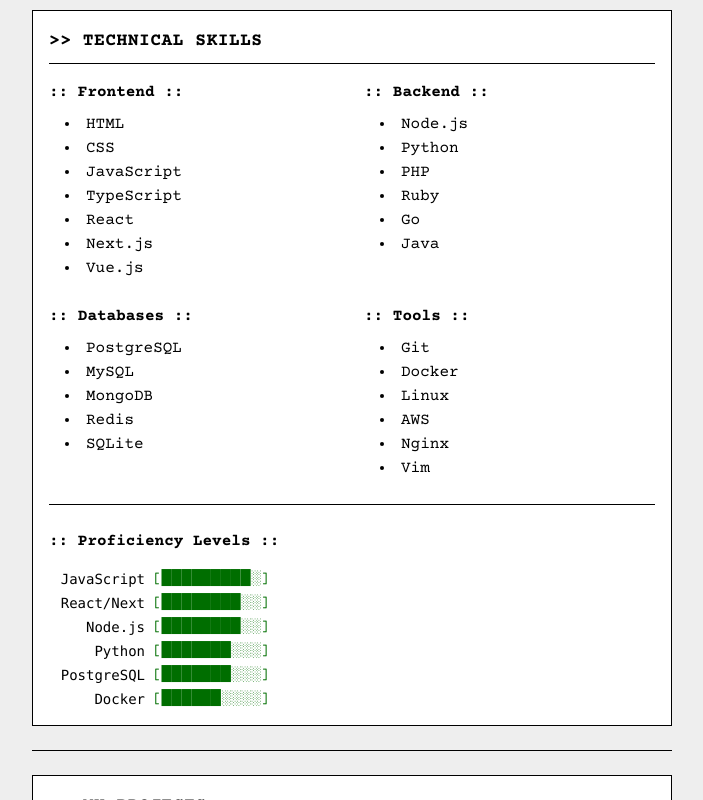
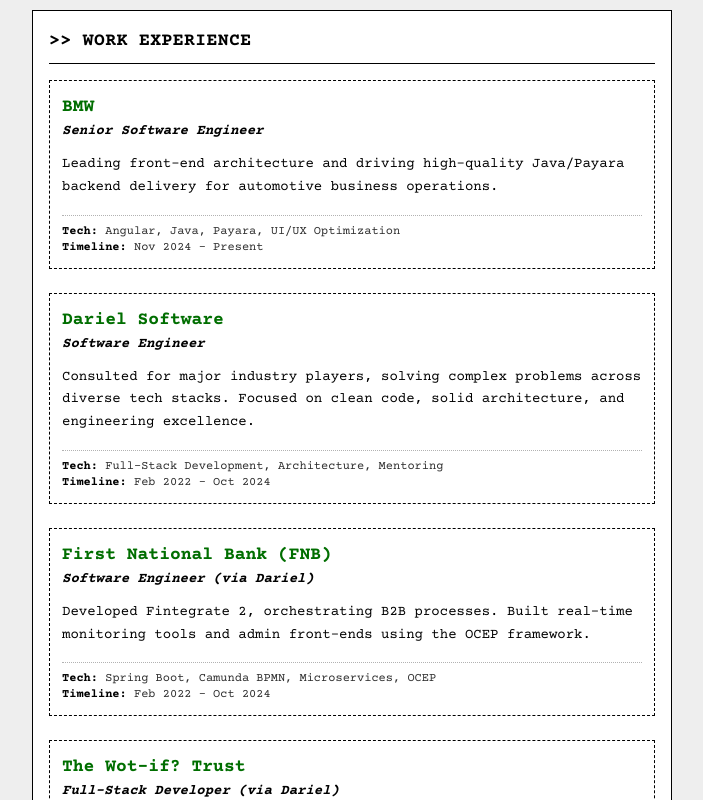
Before and after one commit to MAYasin/mayasin.github.io, a Next.js app: page / in a window 1280 px wide. Shown: the part 820-1620 px from the top of the page, without its empty margins (288-991 px from the left). Built offline with nearby package versions, Linux system fonts and the light colour scheme.

Commit message:
experience section added

```diff
--- /dev/null
+++ b/app/components/experience-section.tsx
@@ -0,0 +1,65 @@
+export default function ExperienceSection() {
+  const experiences = [
+    {
+      company: 'BMW',
+      role: 'Senior Software Engineer',
+      period: 'Nov 2024 - Present',
+      tech: 'Angular, Java, Payara, UI/UX Optimization',
+      description: 'Leading front-end architecture and driving high-quality Java/Payara backend delivery for automotive business operations.',
+    },
+    {
+      company: 'Dariel Software',
+      role: 'Software Engineer',
+      period: 'Feb 2022 - Oct 2024',
+      tech: 'Full-Stack Development, Architecture, Mentoring',
+      description: 'Consulted for major industry players, solving complex problems across diverse tech stacks. Focused on clean code, solid architecture, and engineering excellence.',
+    },
+    {
+      company: 'First National Bank (FNB)',
+      role: 'Software Engineer (via Dariel)',
+      period: 'Feb 2022 - Oct 2024',
+      tech: 'Spring Boot, Camunda BPMN, Microservices, OCEP',
+      description: 'Developed Fintegrate 2, orchestrating B2B processes. Built real-time monitoring tools and admin front-ends using the OCEP framework.',
+    },
+    {
+      company: 'The Wot-if? Trust',
+      role: 'Full-Stack Developer (via Dariel)',
+      period: 'Feb 2022 - Dec 2022',
+      tech: '.NET, Angular, Legacy Migration',
+      description: 'Modernized legacy software to modern .NET/Angular. Redesigned interfaces and implemented new reporting/statistics features.',
+    }
+  ];
+
+  return (
+    <section className="retro-section">
+      <h2 className="retro-heading mb-4 border-b border-foreground pb-2">
+        &gt;&gt; Work Experience
+      </h2>
+
+      <div className="space-y-6">
+        {experiences.map((exp, index) => (
+          <div key={index} className="border border-dashed border-foreground p-3">
+            <h3 className="font-bold text-terminal-green text-lg">
+              {exp.company}
+            </h3>
+            <p className="font-bold italic text-sm">{exp.role}</p>
+
+
+            <p className="mt-3 text-sm leading-relaxed">
+              {exp.description}
+            </p>
+
+            <div className="mt-4 pt-2 border-t border-dotted border-foreground/30">
+              <p className="text-xs text-muted-foreground">
+                <span className="font-bold text-foreground">Tech:</span> {exp.tech}
+              </p>
+              <p className="text-xs text-muted-foreground">
+                <span className="font-bold text-foreground">Timeline:</span> {exp.period}
+              </p>
+            </div>
+          </div>
+        ))}
+      </div>
+    </section>
+  );
+}
--- a/app/components/nav.tsx
+++ b/app/components/nav.tsx
@@ -8,7 +8,7 @@
 const Nav = ({ activeSection, onNavigate }: NavProps) => {
   const navItems = [
     { id: 'about', label: '[About Me]' },
-    { id: 'skills', label: '[Skills]' },
+    { id: 'experience', label: '[Experience]' },
     { id: 'projects', label: '[Projects]' },
     { id: 'contact', label: '[Contact]' }
   ];
--- a/app/components/skills-section.tsx
+++ /dev/null
@@ -1,81 +0,0 @@
-const SkillsSection = () => {
-  const skills = {
-    frontend: ['HTML', 'CSS', 'JavaScript', 'TypeScript', 'React', 'Next.js', 'Vue.js'],
-    backend: ['Node.js', 'Python', 'PHP', 'Ruby', 'Go', 'Java'],
-    databases: ['PostgreSQL', 'MySQL', 'MongoDB', 'Redis', 'SQLite'],
-    tools: ['Git', 'Docker', 'Linux', 'AWS', 'Nginx', 'Vim'],
-  };
-
-  const renderSkillBar = (skill: string, level: number) => {
-    // 10-point scale for the retro progress bar
-    const filled = '█'.repeat(level);
-    const empty = '░'.repeat(10 - level);
-
-    return (
-      <div key={skill} className="flex items-center gap-2 whitespace-nowrap">
-        <span className="w-24 text-right font-mono">{skill}</span>
-        <span className="text-terminal-green">[{filled}{empty}]</span>
-      </div>
-    );
-  };
-
-  return (
-    <section className="retro-section">
-      <h2 className="retro-heading mb-4 border-b border-foreground pb-2">
-        &gt;&gt; Technical Skills
-      </h2>
-
-      <div className="grid grid-cols-1 md:grid-cols-2 gap-6">
-        <div>
-          <h3 className="font-bold mb-2">:: Frontend ::</h3>
-          <ul className="retro-list">
-            {skills.frontend.map(skill => (
-              <li key={skill}>{skill}</li>
-            ))}
-          </ul>
-        </div>
-
-        <div>
-          <h3 className="font-bold mb-2">:: Backend ::</h3>
-          <ul className="retro-list">
-            {skills.backend.map(skill => (
-              <li key={skill}>{skill}</li>
-            ))}
-          </ul>
-        </div>
-
-        <div>
-          <h3 className="font-bold mb-2">:: Databases ::</h3>
-          <ul className="retro-list">
-            {skills.databases.map(skill => (
-              <li key={skill}>{skill}</li>
-            ))}
-          </ul>
-        </div>
-
-        <div>
-          <h3 className="font-bold mb-2">:: Tools ::</h3>
-          <ul className="retro-list">
-            {skills.tools.map(skill => (
-              <li key={skill}>{skill}</li>
-            ))}
-          </ul>
-        </div>
-      </div>
-
-      <hr className="my-6 border-foreground" />
-
-      <h3 className="font-bold mb-4">:: Proficiency Levels ::</h3>
-      <div className="space-y-1 text-sm overflow-x-auto">
-        {renderSkillBar('JavaScript', 9)}
-        {renderSkillBar('React/Next', 8)}
-        {renderSkillBar('Node.js', 8)}
-        {renderSkillBar('Python', 7)}
-        {renderSkillBar('PostgreSQL', 7)}
-        {renderSkillBar('Docker', 6)}
-      </div>
-    </section>
-  );
-};
-
-export default SkillsSection;
--- a/app/page.tsx
+++ b/app/page.tsx
@@ -5,7 +5,7 @@
 import Nav from './components/nav';
 import AboutSection from './components/about-section';
 import Footer from './components/footer';
-import SkillsSection from './components/skills-section';
+import ExperienceSection from './components/experience-section';
 import ProjectsSection from './components/project-section';
 import ContactSection from './components/contact-section';
 
@@ -13,7 +13,7 @@
   const [activeSection, setActiveSection] = useState('about');
 
   const aboutRef = useRef<HTMLDivElement>(null);
-  const skillsRef = useRef<HTMLDivElement>(null);
+  const experienceRef = useRef<HTMLDivElement>(null);
   const projectsRef = useRef<HTMLDivElement>(null);
   const contactRef = useRef<HTMLDivElement>(null);
   const guestbookRef = useRef<HTMLDivElement>(null);
@@ -22,7 +22,7 @@
     setActiveSection(section);
     const refs: { [key: string]: React.RefObject<HTMLDivElement | null> } = {
       about: aboutRef,
-      skills: skillsRef,
+      experience: experienceRef,
       projects: projectsRef,
       contact: contactRef,
       guestbook: guestbookRef,
@@ -39,7 +39,7 @@
         <main>
           <div ref={aboutRef}><AboutSection /></div>
           <hr />
-          <div ref={skillsRef}><SkillsSection /></div>
+          <div ref={experienceRef}><ExperienceSection /></div>
           <hr />
           <div ref={projectsRef}><ProjectsSection /></div>
           <hr />
```
